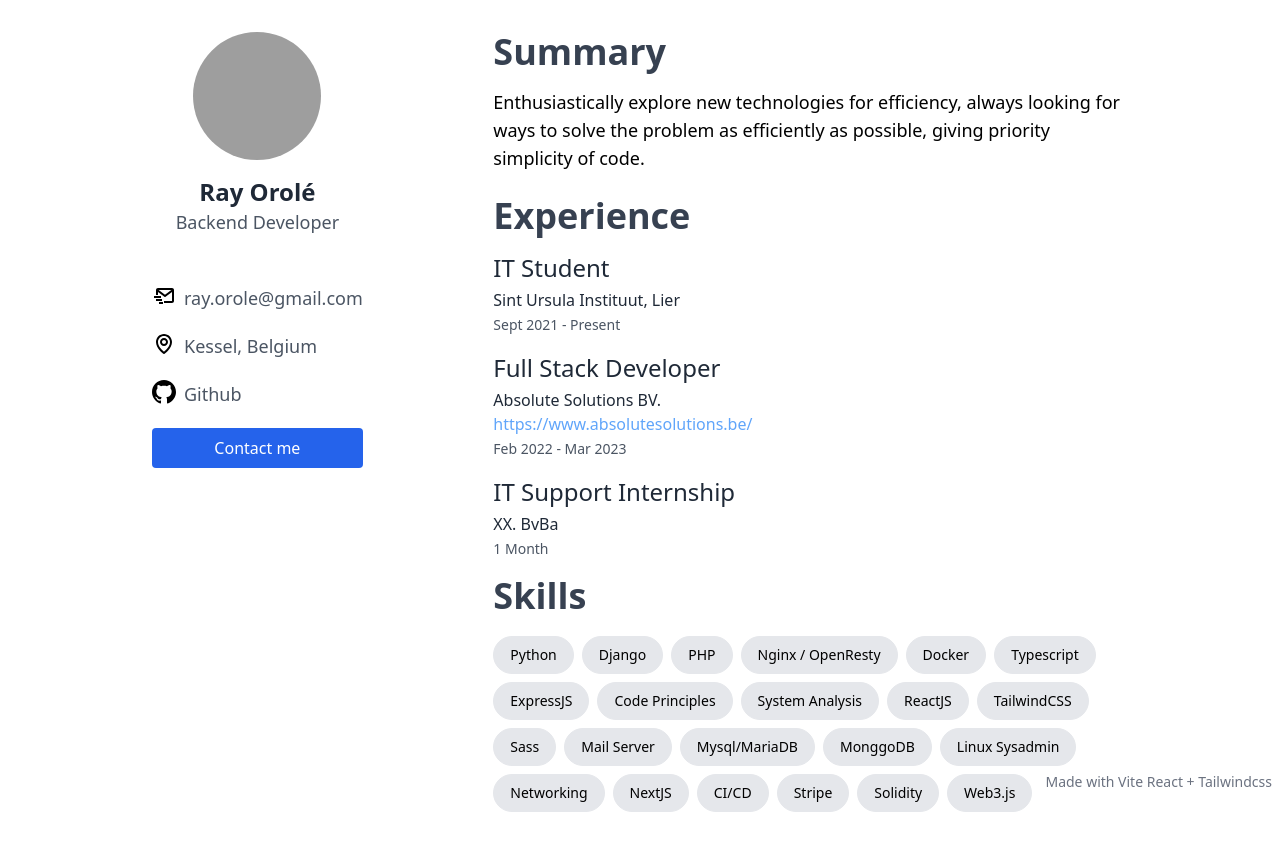
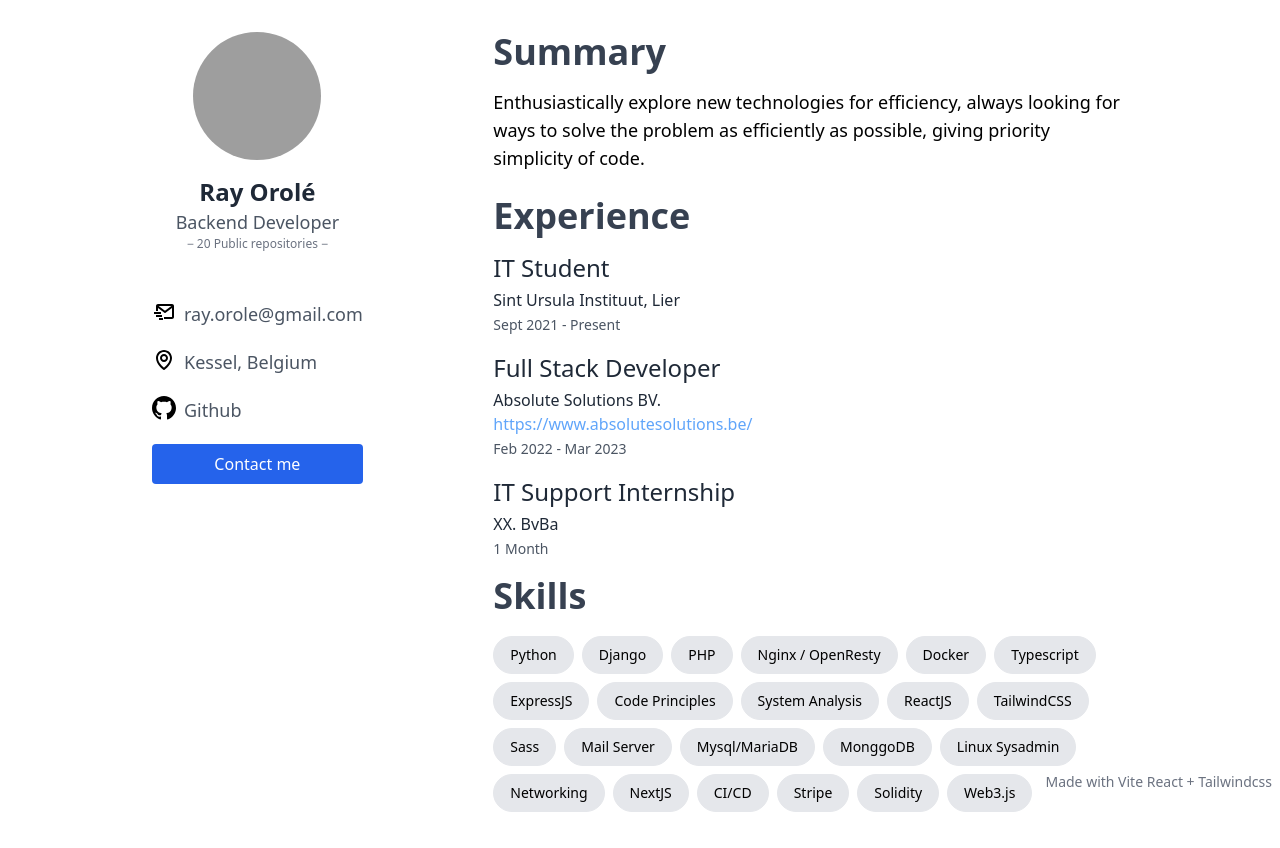
Before and after one commit to rayorole/rayorole.github.io, a React (Vite) app: page / in a window 1280 px wide. Built offline with nearby package versions, Linux system fonts and the light colour scheme; no server answers; grey boxes are pictures that could not be loaded.

Commit message:
Add repos

```diff
--- a/src/App.tsx
+++ b/src/App.tsx
@@ -1,8 +1,18 @@
-import { useState } from "react";
+import { useState, useEffect } from "react";
 
 function App() {
+  const [repos, setRepos] = useState(20);
+
+  useEffect(() => {
+    fetch("https://api.github.com/users/rayorole")
+      .then((res) => res.json())
+      .then((data) => {
+        setRepos(data.public_repos);
+      });
+  }, [repos]);
+
   return (
-    <body className="">
+    <main>
       <div className="mt-6 max-w-screen-lg md:flex mx-auto">
         <div className="md:w-1/3 p-2 relative">
           <div className="md:fixed">
@@ -15,6 +25,9 @@ function App() {
                 <h1 className="text-2xl text-gray-800 font-bold">Ray Orolé</h1>
                 <div className="md:text-lg text-gray-600">
                   Backend Developer
+                </div>
+                <div className="text-xs text-gray-500">
+                  &minus; {repos} Public repositories &minus;
                 </div>
                 <div className="text-gray-600 md:hidden mt-1">
                   (ray.orole@gmail.com)
@@ -233,7 +246,7 @@ function App() {
       <span className="fixed bottom-2 right-2 font-medium text-gray-500 text-sm">
         Made with Vite React + Tailwindcss
       </span>
-    </body>
+    </main>
   );
 }
 
```
